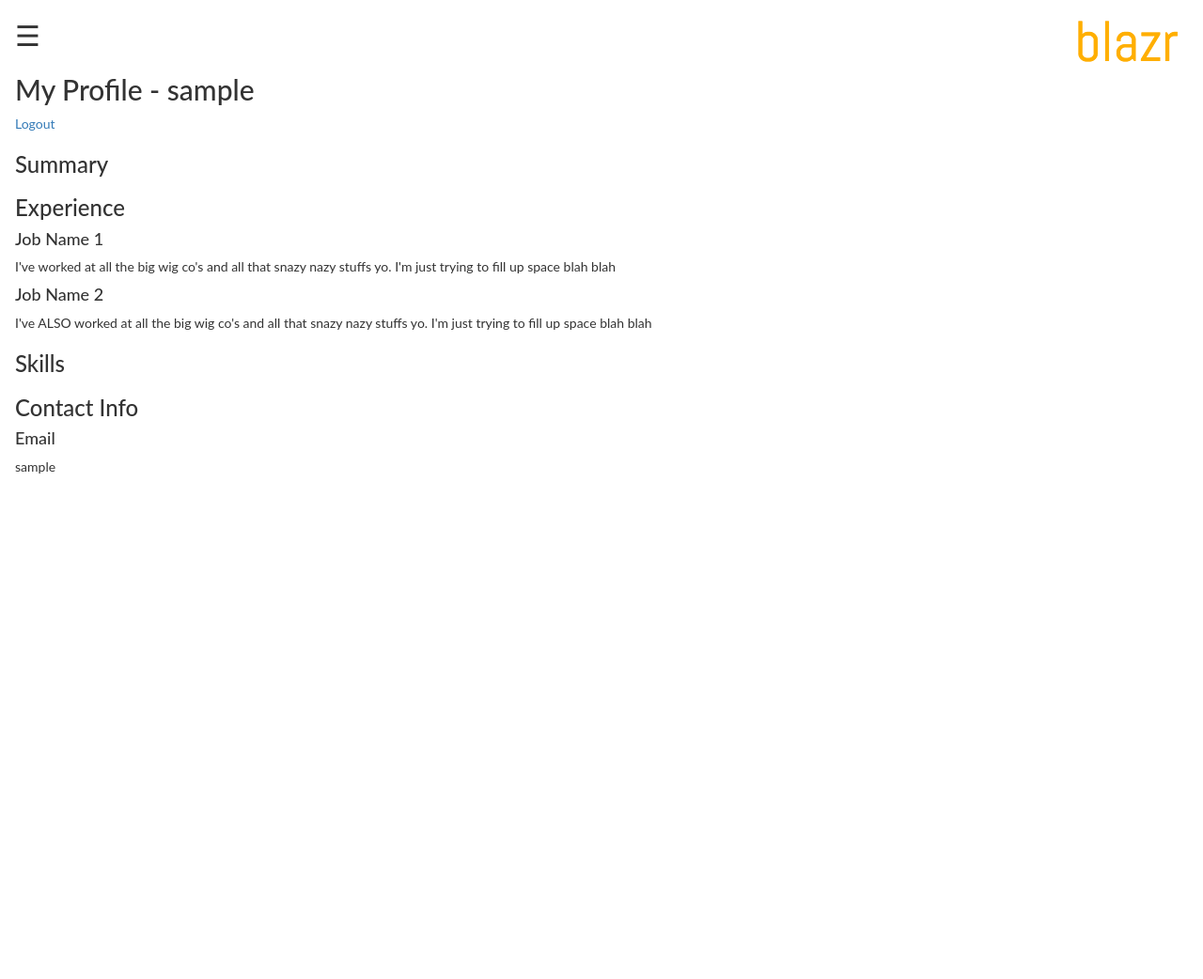
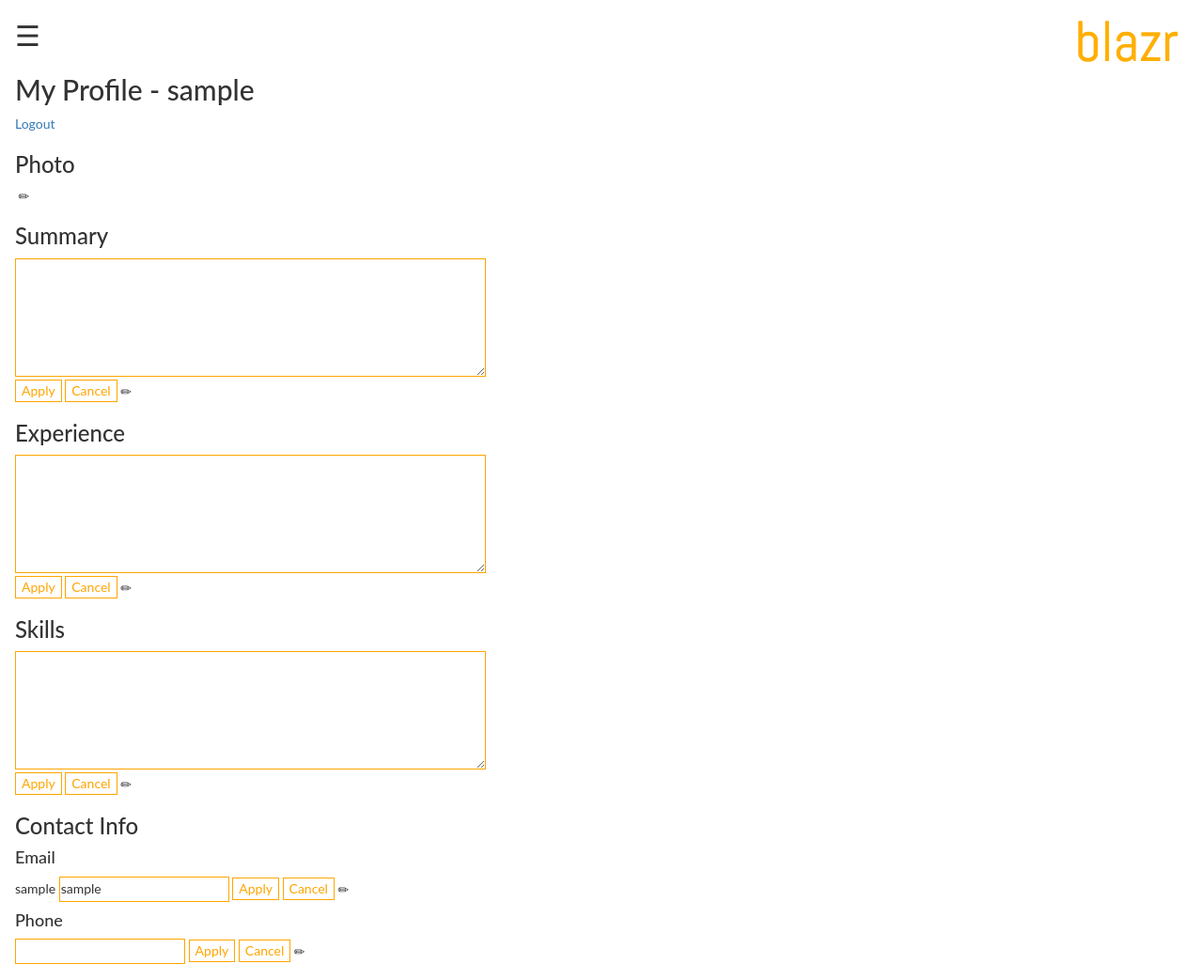
Before and after one commit to ebrahim7/Blazr, a Flask app: page /myprofile in a window 1280 px wide. Shown: the whole page at 94% size. Before the commit the page ends 504 px from the top, so only its background shows below. Run offline with Flask 2, Linux system fonts and the light colour scheme; the visitor is signed in with stand-in values (Sample User, id 1); data comes from the database, SQL or seed files in the repository; parts of the project's set-up code (start-up, migrations or seed data) failed here and were passed over; some libraries are stand-ins or nearby versions; some web fonts are replaced.

Commit message:
update home, maincontroller, login, style, myprofile

```diff
--- a/public/stylesheets/style.css
+++ b/public/stylesheets/style.css
@@ -52,27 +52,89 @@ body {
 }
 
 .job {
-  text-align: center;
+  text-align: left;
+  padding-left: 10px;
   height: 80%;
 }
 
 .box {
-  border: 1px solid black;
+  border: 1px solid orange;
   margin-top: 10px;
   margin-bottom: 10px;
+  background-color: white;
 }
 
 .box span {
   font-size: 36px;
-  border: 1px solid black;
   cursor: pointer;
+  color: orange;
 }
 
 .job span {
   cursor: pointer;
+  color: orange;
   font-size: 12px;
 }
 
 .description-container {
-  border: 10px solid blue;
+  padding: 10px;
+  text-align: left;
+  background-color: white;
+  color: black;
+  border-top: 1px solid orange;
 }
+
+.top-bar {
+  padding: 5px 0px 5px 0px;
+}
+
+.bottom-bar {
+  padding: 5px 0px 5px 0px;
+  border-top: 1px solid orange;
+}
+
+.bottom-bar span:hover {
+  color: black;
+}
+
+.more-less {
+  float:right;
+  cursor: pointer;
+  padding-right:10px;
+  text-align:left;
+}
+
+.more-less:hover span {
+  color: black;
+}
+
+/* my profile styles */
+
+.edit {
+  cursor: pointer;
+}
+
+textarea {
+  border: 1px solid orange;
+  display: block;
+  margin-bottom: 3px;
+}
+
+input[type=submit] {
+  border: 1px solid orange;
+  background-color: white;
+  color: orange;
+}
+
+input[type=text] {
+  border: 1px solid orange;
+  padding: 2px 0px 3px 1px;
+}
+
+input[type=text]:focus, input[type=submit]:focus, textarea:focus {
+  border-color: orange;
+  outline: 0;
+  box-shadow: inset 0 1px 1px orange, 0 0 3px orange;
+}
+
+/* login styles */
--- a/scripts/controllers/MainController.js
+++ b/scripts/controllers/MainController.js
@@ -8,10 +8,20 @@ app.controller('MainController', ['$scope', function($scope) {
 	};
 
   $scope.toggle = [];
+	$scope.toggleMoreLess = [];
+
   $scope.jobDescToggle = function(index) {
     console.log('toggled: '+index +' to: '+!$scope.toggle[index])
     $scope.toggle[index] = !$scope.toggle[index];
+		$scope.toggleMoreLess[index] = !$scope.toggleMoreLess[index];
+
+
   };
+	$scope.hide = [];
+	$scope.removeJob = function(index) {
+		$scope.hide[index] = true;
+		console.log("got function");
+	}
 
   console.log('MainController.js loaded')
 }]);
--- a/templates/myprofile.html
+++ b/templates/myprofile.html
@@ -1,7 +1,7 @@
 <!DOCTYPE html>
 <html>
 <head>
-  <title>Blazr - Home</title>
+  <title>Blazr - My Profile</title>
 
   <link href="https://s3.amazonaws.com/codecademy-content/projects/bootstrap.min.css" rel="stylesheet" />
   <link href="https://fonts.googleapis.com/css?family=Roboto:500,300,700,400" rel="stylesheet" type="text/css">
@@ -17,42 +17,67 @@
 
     <div id="mySidenav" class="sidenav">
       <a href="javascript:void(0)" class="closebtn" onclick="closeNav()">&times;</a>
+      <a href="home">Search Jobs</a>
       <a href="#">About</a>
-      <a href="#">Services</a>
-      <a href="#">Clients</a>
+      <a href="myprofile">My Profile</a>
       <a href="#">Contact</a>
     </div>
 
-    <div id="main">
+    <div class="user-profile" id="main">
       <span style="font-size:30px;cursor:pointer" onclick="openNav()">&#9776;</span>
       <img src="/public/images/blazr_orange_text.png" style="float: right;">
 
-      <h2> My Profile - %% current_user.nickname %%</h2>
+      <h2>My Profile - %% current_user.nickname %%</h2>
         <p><a href="%% url_for('logout') %%">Logout</a></p>
 
-      <h3> Summary </h3>
+      <h3>Photo</h3>
+        <img src="%% current_user.photo %%">
+        <!--Upload photo option-->
+        <span class="glyphicon glyphicon-pencil edit"></span>
 
-      	<p> %% current_user.summary %% </p>
+      <h3>Summary</h3>
 
-      <h3> Experience </h3>
+      	<span> %% current_user.summary %% </span>
+        <textarea rows="6" cols="60" name="summary" value="%% current_user.summary %%"></textarea>
+        <input type="submit" value="Apply"/>
+        <input type="submit" value="Cancel"/>
+        <span class="glyphicon glyphicon-pencil edit"></span>
 
-      	<h4> Job Name 1 </h4>
+      <h3>Experience</h3>
 
-      		<p> I've worked at all the big wig co's and all that snazy nazy stuffs yo. I'm just trying to fill up space blah blah </p>
+        <span> %% current_user.experience %% </span>
+        <textarea rows="6" cols="60" name="experience" value="%% current_user.experience %%"></textarea>
+        <input type="submit" value="Apply"/>
+        <input type="submit" value="Cancel"/>
+        <span class="glyphicon glyphicon-pencil edit"></span>
 
-      	<h4> Job Name 2 </h4>
+      <h3>Skills</h3>
 
-      		<p> I've ALSO worked at all the big wig co's and all that snazy nazy stuffs yo. I'm just trying to fill up space blah blah </p>
+      	<span> %% current_user.skills %% </span>
+        <textarea rows="6" cols="60" name="skills" value="%% current_user.skills %%"></textarea>
+        <input type="submit" value="Apply"/>
+        <input type="submit" value="Cancel"/>
+        <span class="glyphicon glyphicon-pencil edit"></span>
 
-      <h3> Skills </h3>
 
-      		<p> %% current_user.skills %% </p>
+      <h3>Contact Info</h3>
+        <h4>Email</h4>
+          <span> %% current_user.emailaddress %% </span>
+          <input type="text" name="skill" value="%% current_user.emailaddress %%"/>
+          <input type="submit" value="Apply"/>
+          <input type="submit" value="Cancel"/>
+          <span class="glyphicon glyphicon-pencil edit"></span>
 
-      <h3> Contact Info </h3>
-        <h4> Email </h4>
-          <p> %% current_user.emailaddress %% </p>
+        <h4>Phone</h4>
+          <span> %% current_user.phone %% </span>
+          <input type="text" name="phone" value="%% current_user.phone %%"/>
+          <input type="submit" value="Apply"/>
+          <input type="submit" value="Cancel"/>
+          <span class="glyphicon glyphicon-pencil edit"></span>
+
 
     </div>
+
   </div>
 
   <script>
```
Also changed, not shown: MainController.js (deleted, +0 -21 lines), home.html (deleted, +0 -143 lines), style.css (deleted, +0 -94 lines), templates/login.html (added, +83 -0 lines), views/home.html (+22 -15 lines), 1 other file.
